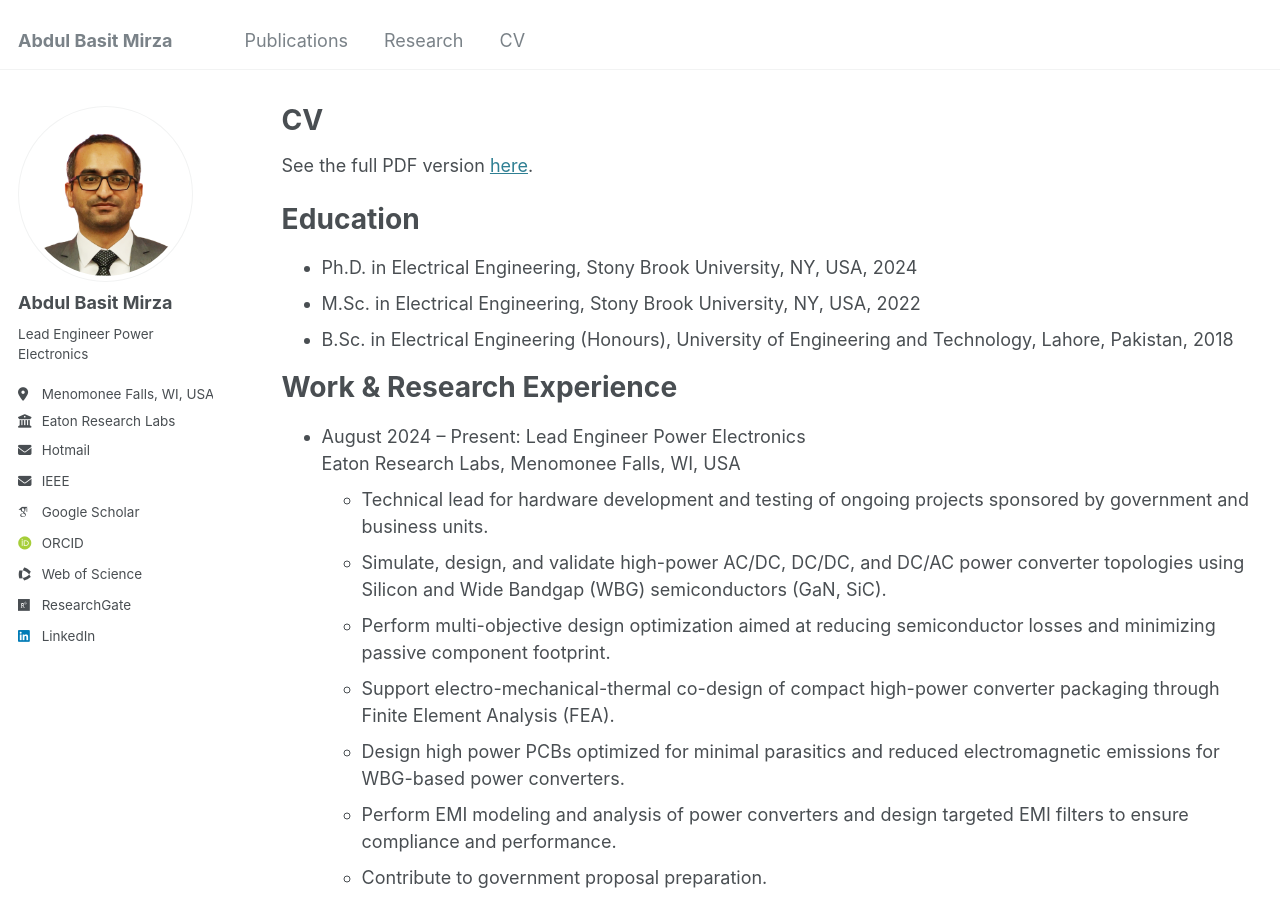
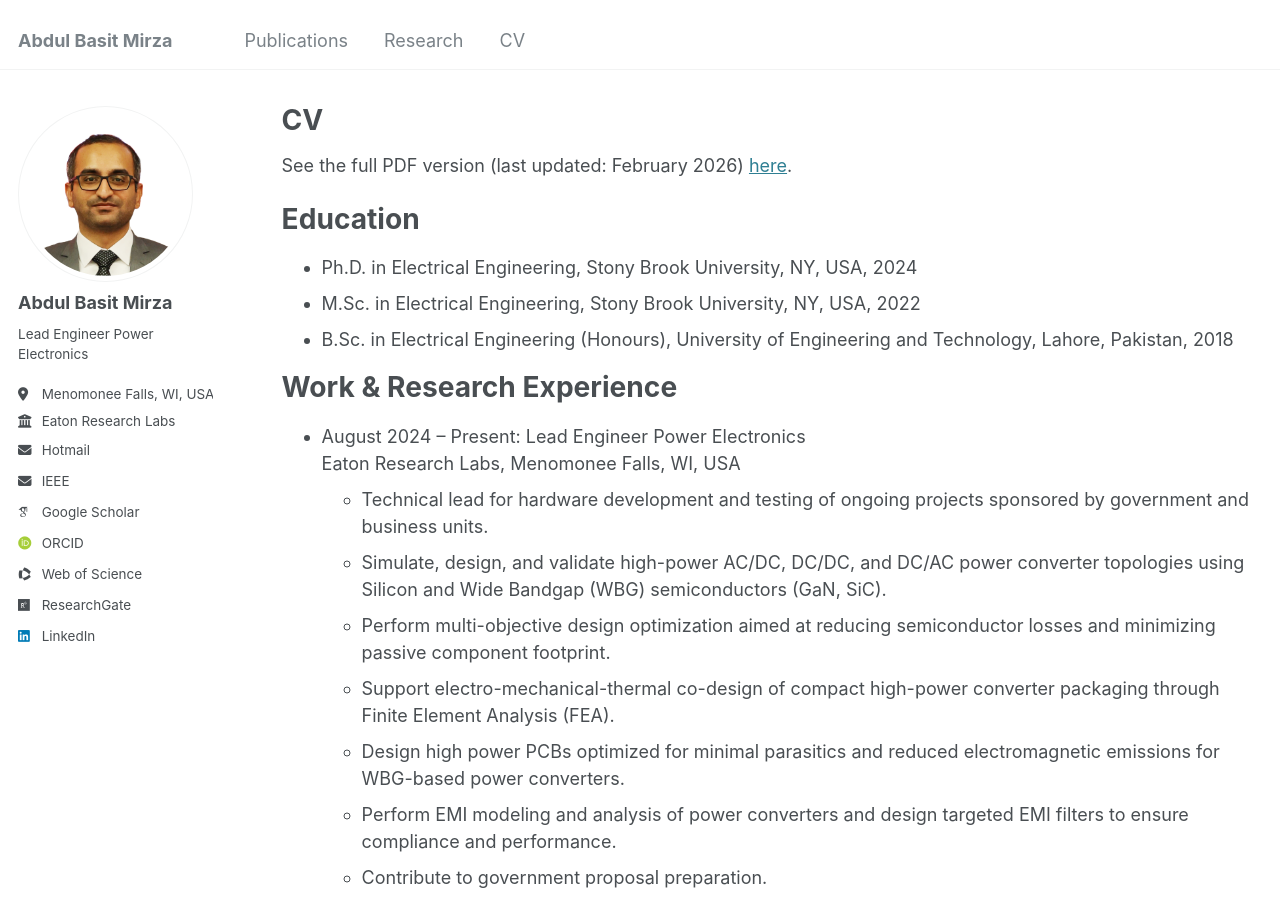
Before and after one commit to AbdulBasitMirza/abdulbasitmirza.github.io, a Jekyll site: the page built from _pages/cv.md, in a window 1280 px wide and 900 px high. Built offline with Jekyll 4.4.1, drawn with Linux system fonts in a browser that asks for light colours; some web fonts are replaced.

Commit message:
Update cv.md

```diff
--- a/_pages/cv.md
+++ b/_pages/cv.md
@@ -6,7 +6,7 @@ author_profile: true
 redirect_from:
   - /resume
 ---
-See the full PDF version [here](/files/Abdul_Basit_Mirza_CV.pdf).
+See the full PDF version (last updated: February 2026) [here](/files/Abdul_Basit_Mirza_CV.pdf).
 {% include base_path %}
 
 Education
```
